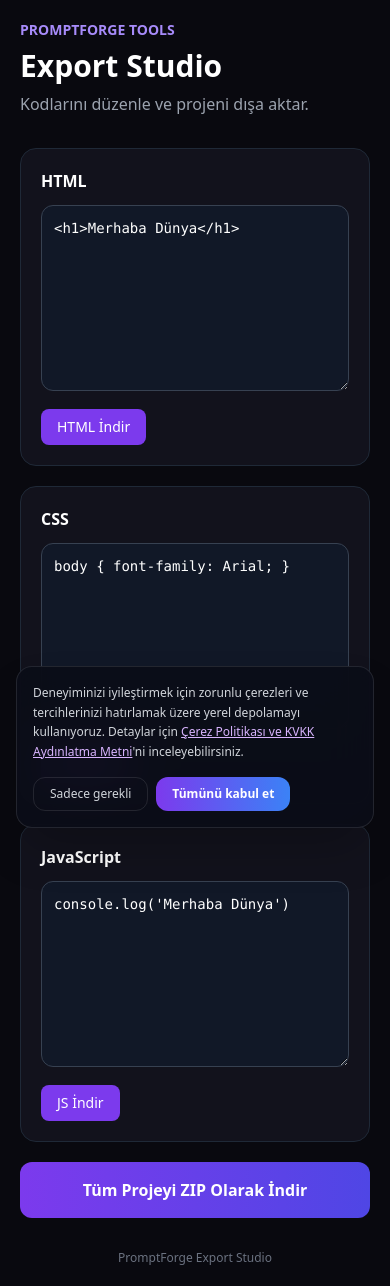
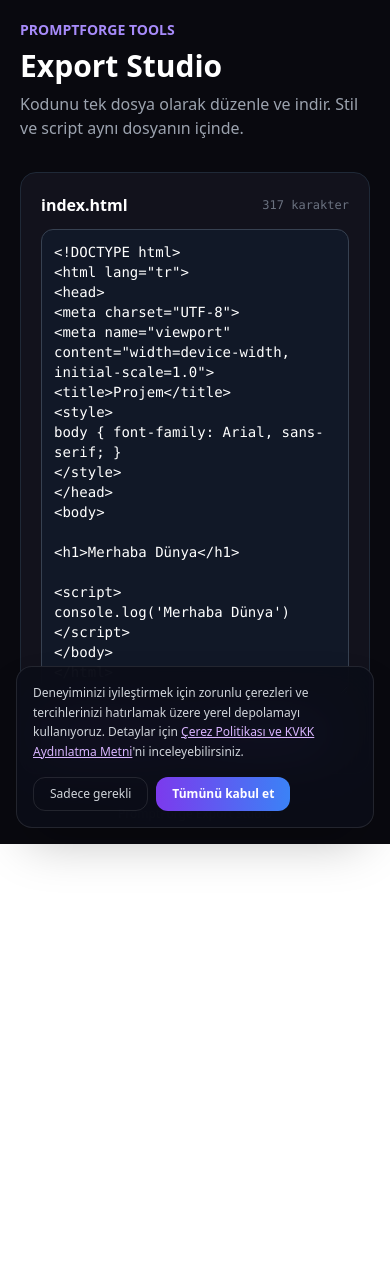
Before and after one commit to syntaxxsl/promptforge-nextjs, a Next.js app: page /export in a window 390 px wide. After the commit the page ends 844 px from the top, so only its background shows below. Built offline with nearby package versions, Linux system fonts and the light colour scheme.

Commit message:
feat: generated projects start as files, critic/vision/export use single-file code

```diff
--- a/app/(app)/critic/page.tsx
+++ b/app/(app)/critic/page.tsx
@@ -4,6 +4,7 @@
 import { useState } from 'react'
 import Link from 'next/link'
 import { askAI } from '../../../lib/ai-client'
+import { splitDocument } from '../../../lib/project-files'
 
 type CriticResult = {
   score: number
@@ -33,19 +34,21 @@ const initialResult: CriticResult = {
 }
 
 export default function CriticPage() {
-  const [html, setHtml] = useState('')
-  const [css, setCss] = useState('')
-  const [js, setJs] = useState('')
+  // Tek alan: kullanıcı kodu bir bütün olarak yapıştırır.
+  const [code, setCode] = useState('')
   const [loading, setLoading] = useState(false)
   const [error, setError] = useState('')
   const [result, setResult] = useState<CriticResult | null>(null)
   const [activeTab, setActiveTab] = useState('overview')
 
   const analyze = async () => {
-    if (!html.trim() && !css.trim() && !js.trim()) {
-      setError('Analiz için en az bir kod alanını doldurmalısın.')
+    if (!code.trim()) {
+      setError('Analiz için kodunu yapıştırmalısın.')
       return
     }
+
+    // Stil ve script etiketleri belgeden ayrılıp modele ayrı ayrı verilir.
+    const { html, css, js } = splitDocument(code)
 
     setLoading(true)
     setError('')
@@ -245,60 +248,26 @@ En fazla 8 sorun, 8 güçlü yön ve 8 öneri yaz.
 
           <section className="rounded-2xl border border-white/10 bg-[#11141d] p-5 sm:p-7">
             <div className="mb-6">
-              <h2 className="font-semibold">01. Kodlarını Ekle</h2>
+              <h2 className="font-semibold">01. Kodunu Ekle</h2>
               <p className="mt-2 text-sm text-gray-500">
-                Analiz edilmesini istediğin kodları ilgili alanlara yapıştır.
+                Kodunu bir bütün olarak yapıştır. Stil ve script etiketleri otomatik ayrılır.
               </p>
             </div>
 
             <div className="mb-5">
               <label className="mb-2 block text-sm font-medium text-gray-300">
-                HTML
+                Kodun
               </label>
               <textarea
-                value={html}
-                onChange={e => setHtml(e.target.value)}
-                rows={8}
-                maxLength={15000}
-                placeholder="HTML kodunu buraya yapıştır..."
+                value={code}
+                onChange={e => setCode(e.target.value)}
+                rows={18}
+                maxLength={40000}
+                placeholder="HTML, CSS ve script kodunu bir arada buraya yapıştır..."
                 className="w-full resize-y rounded-xl border border-white/10 bg-[#090b10] p-4 font-mono text-xs leading-6 text-green-300 outline-none transition focus:border-purple-500"
               />
               <p className="mt-1 text-right text-xs text-gray-600">
-                {html.length}/15000
-              </p>
-            </div>
-
-            <div className="mb-5">
-              <label className="mb-2 block text-sm font-medium text-gray-300">
-                CSS
-              </label>
-              <textarea
-                value={css}
-                onChange={e => setCss(e.target.value)}
-                rows={8}
-                maxLength={15000}
-                placeholder="CSS kodunu buraya yapıştır..."
-                className="w-full resize-y rounded-xl border border-white/10 bg-[#090b10] p-4 font-mono text-xs leading-6 text-purple-300 outline-none transition focus:border-purple-500"
-              />
-              <p className="mt-1 text-right text-xs text-gray-600">
-                {css.length}/15000
-              </p>
-            </div>
-
-            <div className="mb-5">
-              <label className="mb-2 block text-sm font-medium text-gray-300">
-                JavaScript
-              </label>
-              <textarea
-                value={js}
-                onChange={e => setJs(e.target.value)}
-                rows={7}
-                maxLength={10000}
-                placeholder="JavaScript kodunu buraya yapıştır..."
-                className="w-full resize-y rounded-xl border border-white/10 bg-[#090b10] p-4 font-mono text-xs leading-6 text-yellow-300 outline-none transition focus:border-purple-500"
-              />
-              <p className="mt-1 text-right text-xs text-gray-600">
-                {js.length}/10000
+                {code.length}/40000
               </p>
             </div>
 
@@ -310,7 +279,7 @@ En fazla 8 sorun, 8 güçlü yön ve 8 öneri yaz.
 
             <button
               onClick={analyze}
-              disabled={loading || (!html.trim() && !css.trim() && !js.trim())}
+              disabled={loading || !code.trim()}
               className="w-full rounded-xl bg-gradient-to-r from-purple-600 to-pink-500 px-5 py-4 font-semibold transition hover:brightness-110 disabled:cursor-not-allowed disabled:opacity-40"
             >
               {loading ? '✦ Kodların İnceleniyor...' : '✦ AI ile Tasarımı Analiz Et'}
--- a/app/(app)/vision/page.tsx
+++ b/app/(app)/vision/page.tsx
@@ -197,10 +197,7 @@ JavaScript kodu
   }
 
   const copyCode = async () => {
-    const code =
-      activeTab === 'html' ? result.html :
-      activeTab === 'css' ? result.css :
-      result.js
+    const code = getPreview()
 
     try {
       await navigator.clipboard.writeText(code)
@@ -351,9 +348,7 @@ JavaScript kodu
             <div className="mb-4 flex flex-wrap gap-2">
               {[
                 ['preview', 'Önizleme'],
-                ['html', 'HTML'],
-                ['css', 'CSS'],
-                ['js', 'JavaScript']
+                ['code', 'Tek dosya kod']
               ].map(([key, label]) => (
                 <button
                   key={key}
@@ -392,9 +387,7 @@ JavaScript kodu
               ) : (
                 <div className="relative min-h-[420px]">
                   <pre className="max-h-[420px] overflow-auto whitespace-pre-wrap break-words p-4 text-xs leading-6 text-green-300">
-                    {activeTab === 'html' ? result.html :
-                     activeTab === 'css' ? result.css :
-                     result.js || 'Henüz kod oluşturulmadı.'}
+                    {getPreview() || 'Henüz kod oluşturulmadı.'}
                   </pre>
                 </div>
               )}
--- a/app/dashboard/page.tsx
+++ b/app/dashboard/page.tsx
@@ -640,7 +640,15 @@ export default function Home() {
 
       setPrompt(job.prompt)
       setProjectTitle(job.title)
-      setProjectFiles(null)
+      // Üretilen proje doğrudan dosyalara bölünür: index.html + style.css + app.js
+      const generatedFiles = splitToFiles(
+        job.html || '',
+        job.css || '',
+        job.js || '',
+        job.title
+      )
+      setProjectFiles(generatedFiles)
+      setActiveFile(entryFile(generatedFiles)?.path || 'index.html')
       setCodeHtml(job.html || '')
       setCodeCss(job.css || '')
       setCodeJs(job.js || '')
@@ -670,7 +678,14 @@ export default function Home() {
       if (restored.kind === 'variants') {
         setDesignVariants(restored.variants || [])
       } else {
-        setProjectFiles(null)
+        const restoredFiles = splitToFiles(
+          restored.html || '',
+          restored.css || '',
+          restored.js || '',
+          restored.title
+        )
+        setProjectFiles(restoredFiles)
+        setActiveFile(entryFile(restoredFiles)?.path || 'index.html')
         setCodeHtml(restored.html || '')
         setCodeCss(restored.css || '')
         setCodeJs(restored.js || '')
@@ -1067,7 +1082,14 @@ export default function Home() {
   }
 
   const handleSelectVariation = (variant: DesignVariant) => {
-    setProjectFiles(null)
+    const variantFiles = splitToFiles(
+      variant.html,
+      variant.css,
+      variant.js,
+      `${prompt.slice(0, 25)} - ${variant.name}`
+    )
+    setProjectFiles(variantFiles)
+    setActiveFile(entryFile(variantFiles)?.path || 'index.html')
     setCodeHtml(variant.html)
     setCodeCss(variant.css)
     setCodeJs(variant.js)
--- a/app/export/page.tsx
+++ b/app/export/page.tsx
@@ -1,13 +1,30 @@
-
 'use client'
 
 import { useState } from 'react'
 import JSZip from 'jszip'
 
+const START = `<!DOCTYPE html>
+<html lang="tr">
+<head>
+<meta charset="UTF-8">
+<meta name="viewport" content="width=device-width, initial-scale=1.0">
+<title>Projem</title>
+<style>
+body { font-family: Arial, sans-serif; }
+</style>
+</head>
+<body>
+
+<h1>Merhaba Dünya</h1>
+
+<script>
+console.log('Merhaba Dünya')
+</script>
+</body>
+</html>`
+
 export default function ExportPage() {
-  const [html, setHtml] = useState('<h1>Merhaba Dünya</h1>')
-  const [css, setCss] = useState('body { font-family: Arial; }')
-  const [js, setJs] = useState("console.log('Merhaba Dünya')")
+  const [code, setCode] = useState(START)
   const [loading, setLoading] = useState(false)
 
   const downloadFile = (content: string, filename: string, type: string) => {
@@ -26,31 +43,15 @@ export default function ExportPage() {
     try {
       const zip = new JSZip()
 
-      // Tek dosya: stil ve script index.html içine gömülür.
-      zip.file('index.html', `<!DOCTYPE html>
-<html lang="tr">
-<head>
-<meta charset="UTF-8">
-<meta name="viewport" content="width=device-width, initial-scale=1.0">
-<title>Projem</title>
-<style>
-${css}
-</style>
-</head>
-<body>
-${html}
-<script>
-${js.replace(/<\/script/gi, '<\\/script')}
-</script>
-</body>
-</html>`)
+      // Tek dosya: stil ve script zaten belgenin içinde.
+      zip.file('index.html', code)
 
       const blob = await zip.generateAsync({ type: 'blob' })
       const url = URL.createObjectURL(blob)
       const link = document.createElement('a')
 
       link.href = url
-      link.download = 'promptforge-project.zip'
+      link.download = 'promptforge-proje.zip'
       link.click()
 
       URL.revokeObjectURL(url)
@@ -61,83 +62,50 @@ ${js.replace(/<\/script/gi, '<\\/script')}
     setLoading(false)
   }
 
-  const inputClass = 'w-full rounded-xl border border-gray-700 bg-gray-900 p-3 text-white font-mono text-sm outline-none focus:border-violet-500'
-
   return (
-    <main className="min-h-screen bg-[#09090f] text-white p-5 sm:p-8">
-      <div className="max-w-5xl mx-auto">
+    <main className="min-h-screen bg-[#09090f] p-5 text-white sm:p-8">
+      <div className="mx-auto max-w-4xl">
         <div className="mb-8">
-          <p className="text-violet-400 text-sm font-semibold mb-2">PROMPTFORGE TOOLS</p>
-          <h1 className="text-3xl sm:text-4xl font-bold">Export Studio</h1>
-          <p className="text-gray-400 mt-2">
-            Kodlarını düzenle ve projeni dışa aktar.
+          <p className="mb-2 text-sm font-semibold text-violet-400">PROMPTFORGE TOOLS</p>
+          <h1 className="text-3xl font-bold sm:text-4xl">Export Studio</h1>
+          <p className="mt-2 text-gray-400">
+            Kodunu tek dosya olarak düzenle ve indir. Stil ve script aynı dosyanın içinde.
           </p>
         </div>
 
-        <div className="grid gap-5">
-          <section className="bg-[#12121c] border border-gray-800 rounded-2xl p-5">
-            <h2 className="font-semibold mb-3">HTML</h2>
+        <section className="rounded-2xl border border-gray-800 bg-[#12121c] p-5">
+          <div className="mb-3 flex flex-wrap items-center justify-between gap-2">
+            <h2 className="font-semibold">index.html</h2>
+            <span className="font-mono text-xs text-gray-500">{code.length} karakter</span>
+          </div>
+
           <textarea
-              className={inputClass}
-              rows={8}
-              value={html}
-              onChange={(e) => setHtml(e.target.value)}
+            className="w-full rounded-xl border border-gray-700 bg-gray-900 p-3 font-mono text-sm text-white outline-none focus:border-violet-500"
+            rows={22}
+            value={code}
+            onChange={(event) => setCode(event.target.value)}
             spellCheck={false}
           />
+
+          <div className="mt-4 flex flex-wrap gap-3">
             <button
-              onClick={() => downloadFile(html, 'index.html', 'text/html')}
-              className="mt-3 bg-violet-600 hover:bg-violet-500 px-4 py-2 rounded-lg text-sm"
+              onClick={() => downloadFile(code, 'index.html', 'text/html')}
+              className="rounded-lg bg-violet-600 px-4 py-2 text-sm hover:bg-violet-500"
             >
-              HTML İndir
+              index.html indir
             </button>
-          </section>
-
-          <section className="bg-[#12121c] border border-gray-800 rounded-2xl p-5">
-            <h2 className="font-semibold mb-3">CSS</h2>
-            <textarea
-              className={inputClass}
-              rows={8}
-              value={css}
-              onChange={(e) => setCss(e.target.value)}
-              spellCheck={false}
-            />
-            <button
-              onClick={() => downloadFile(css, 'style.css', 'text/css')}
-              className="mt-3 bg-violet-600 hover:bg-violet-500 px-4 py-2 rounded-lg text-sm"
-            >
-              CSS İndir
-            </button>
-          </section>
-
-          <section className="bg-[#12121c] border border-gray-800 rounded-2xl p-5">
-            <h2 className="font-semibold mb-3">JavaScript</h2>
-            <textarea
-              className={inputClass}
-              rows={8}
-              value={js}
-              onChange={(e) => setJs(e.target.value)}
-              spellCheck={false}
-            />
-            <button
-              onClick={() => downloadFile(js, 'script.js', 'text/javascript')}
-              className="mt-3 bg-violet-600 hover:bg-violet-500 px-4 py-2 rounded-lg text-sm"
-            >
-              JS İndir
-            </button>
-          </section>
 
             <button
               onClick={exportZip}
               disabled={loading}
-            className="w-full bg-gradient-to-r from-violet-600 to-indigo-600 hover:opacity-90 disabled:opacity-50 rounded-xl p-4 font-bold"
+              className="rounded-lg bg-gradient-to-r from-violet-600 to-indigo-600 px-4 py-2 text-sm font-bold hover:opacity-90 disabled:opacity-50"
             >
-            {loading ? 'ZIP Hazırlanıyor...' : 'Tüm Projeyi ZIP Olarak İndir'}
+              {loading ? 'ZIP Hazırlanıyor...' : 'ZIP olarak indir'}
             </button>
           </div>
+        </section>
 
-        <p className="text-center text-gray-500 text-xs mt-8">
-          PromptForge Export Studio
-        </p>
+        <p className="mt-8 text-center text-xs text-gray-500">PromptForge Export Studio</p>
       </div>
     </main>
   )
```
Also changed, not shown: lib/project-files.ts (+28 -0 lines). Lines whose indentation alone changed are shown as unchanged.
